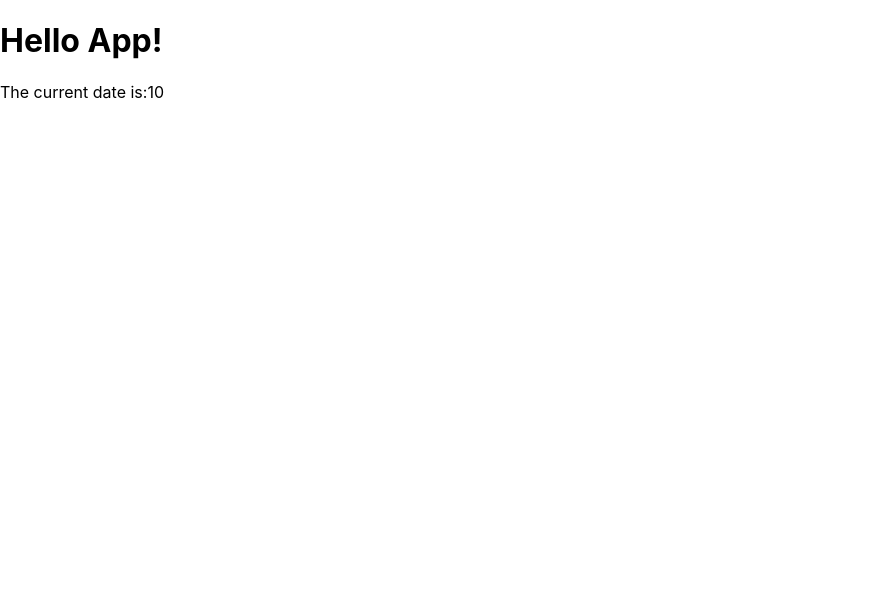
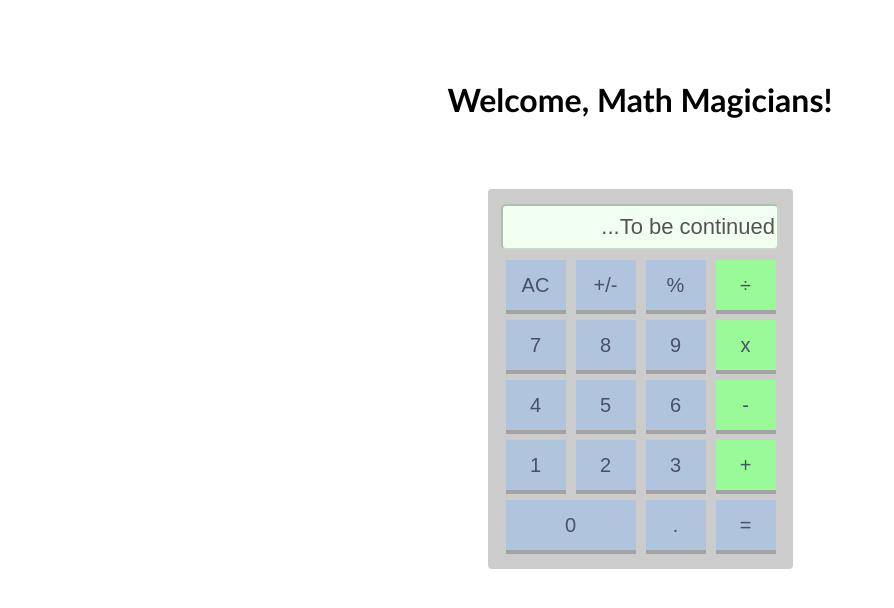
Before and after one commit to mateo951/math-magicians, a React (Create React App) app: page / in a window 1280 px wide. Shown: the top 608 px of the page, without its empty margins (0-894 px from the left). Built offline with nearby package versions, Linux system fonts and the light colour scheme.

Commit message:
Add calculator ui

```diff
--- a/public/index.html
+++ b/public/index.html
@@ -21,7 +21,7 @@
       work correctly both with client-side routing and a non-root public URL.
       Learn how to configure a non-root public URL by running `npm run build`.
     -->
-    <title>React App</title>
+    <title>Calculator</title>
   </head>
   <body>
     <noscript>You need to enable JavaScript to run this app.</noscript>
--- a/src/App.js
+++ b/src/App.js
@@ -4,8 +4,8 @@ import Calculator from './components/Calculator';
 function App() {
   return (
     <div className="App">
-      <div className="container">
-        <h1>Hello App!</h1>
+      <div className="appContainer">
+        <h1>Welcome, Math Magicians!</h1>
         <Calculator />
       </div>
     </div>
--- a/src/components/Calculator.js
+++ b/src/components/Calculator.js
@@ -1,18 +1,4 @@
 import React from 'react';
-import PropTypes from 'prop-types';
-
-const Quantity = ({ quantity }) => (
-  <div>
-    <p>
-      The current date is:
-      { quantity }
-    </p>
-  </div>
-);
-
-Quantity.propTypes = {
-  quantity: PropTypes.number.isRequired,
-};
 
 class Calculator extends React.Component {
   constructor(props) {
@@ -21,7 +7,30 @@ class Calculator extends React.Component {
   }
 
   render() {
-    return <div className="Test"><Quantity quantity={10} /></div>;
+    return (
+      <div className="calcContainer">
+        <input type="text" id="result" value="...To be continued" disabled />
+        <input type="button" className="calcItem" value="AC" />
+        <input type="button" className="calcItem" value="+/-" />
+        <input type="button" className="calcItem" value="%" />
+        <input type="button" className="calcItem operators" value="÷" />
+        <input type="button" className="calcItem" value="7" />
+        <input type="button" className="calcItem" value="8" />
+        <input type="button" className="calcItem" value="9" />
+        <input type="button" className="calcItem operators" value="x" />
+        <input type="button" className="calcItem" value="4" />
+        <input type="button" className="calcItem" value="5" />
+        <input type="button" className="calcItem" value="6" />
+        <input type="button" className="calcItem operators" value="-" />
+        <input type="button" className="calcItem" value="1" />
+        <input type="button" className="calcItem" value="2" />
+        <input type="button" className="calcItem" value="3" />
+        <input type="button" className="calcItem operators" value="+" />
+        <input type="button" className="calcItem cero" value="0" />
+        <input type="button" className="calcItem" value="." />
+        <input type="button" className="calcItem" value="=" />
+      </div>
+    );
   }
 }
 
--- a/src/index.css
+++ b/src/index.css
@@ -1,21 +1,66 @@
 body {
   margin: 0;
-  font-family:
-    -apple-system,
-    BlinkMacSystemFont,
-    'Segoe UI',
-    'Roboto',
-    'Oxygen',
-    'Ubuntu',
-    'Cantarell',
-    'Fira Sans',
-    'Droid Sans',
-    'Helvetica Neue',
-    sans-serif;
-  -webkit-font-smoothing: antialiased;
-  -moz-osx-font-smoothing: grayscale;
+  padding: 0;
+  text-align: center;
+  font-family: 'Trebuchet MS', 'Lucida Sans Unicode', 'Lucida Grande', 'Lucida Sans', Arial, sans-serif;
 }
 
-code {
-  font-family: source-code-pro, Menlo, Monaco, Consolas, 'Courier New', monospace;
+p {
+  margin: 0;
+  font-family: sans-serif;
 }
+
+.appContainer {
+  margin-top: 80px;
+}
+
+.calcContainer {
+  margin: auto;
+  background-color: rgba(0, 0, 0, 0.2);
+  width: 305px;
+  height: 380px;
+  text-align: center;
+  border-radius: 4px;
+  margin-top: 70px;
+}
+
+.calcRes {
+  background-color: lightgray;
+  width: 100%;
+  height: 80px;
+  text-align: right;
+}
+
+.calcItem {
+  outline: 0;
+  position: relative;
+  left: 13px;
+  top: 5px;
+  border: 0;
+  color: #495069;
+  background-color: lightsteelblue;
+  width: 60px;
+  height: 50px;
+  float: left;
+  margin: 5px;
+  font-size: 20px;
+  box-shadow: 0 4px  rgba(0, 0, 0, 0.2);
+}
+
+#result {
+  height: 40px;
+  width: 270px;
+  margin-top: 15px;
+  font-size: 22px;
+  text-align: right;
+  background-color: honeydew;
+  border-radius: 5px;
+}
+
+.operators {
+  background-color: palegreen;
+}
+
+.cero {
+  width: 130px;
+}
```
